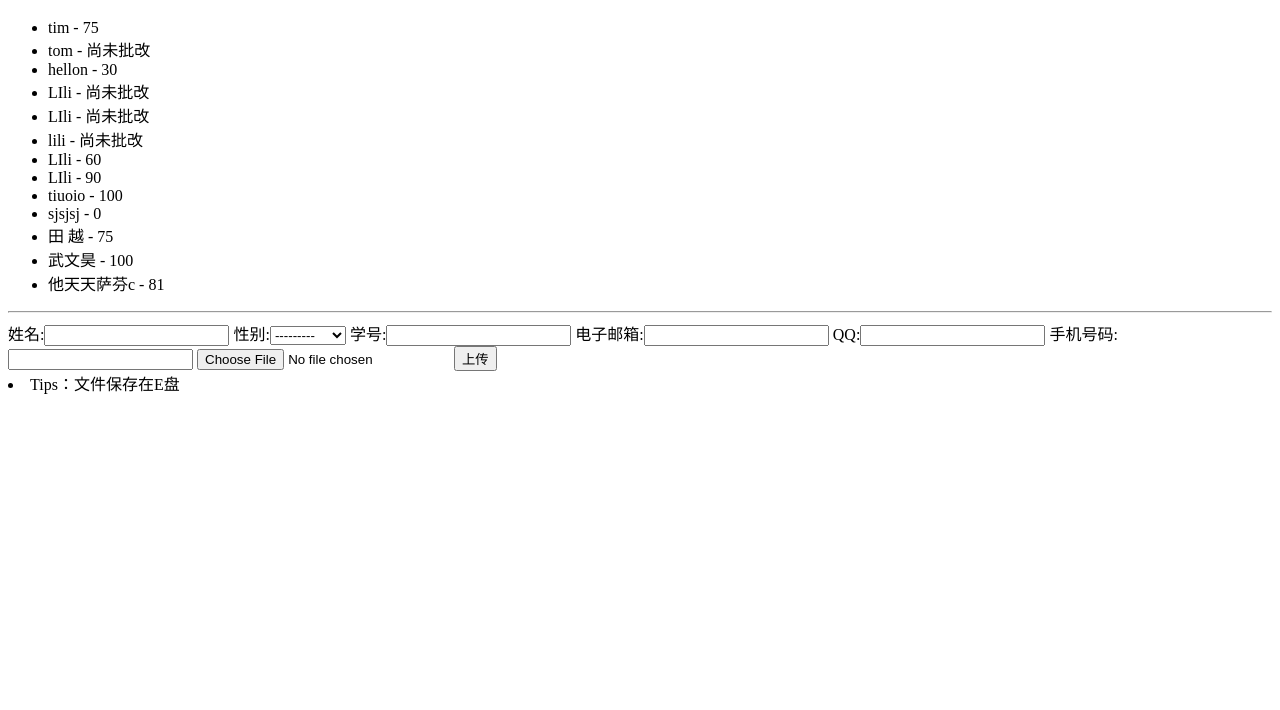
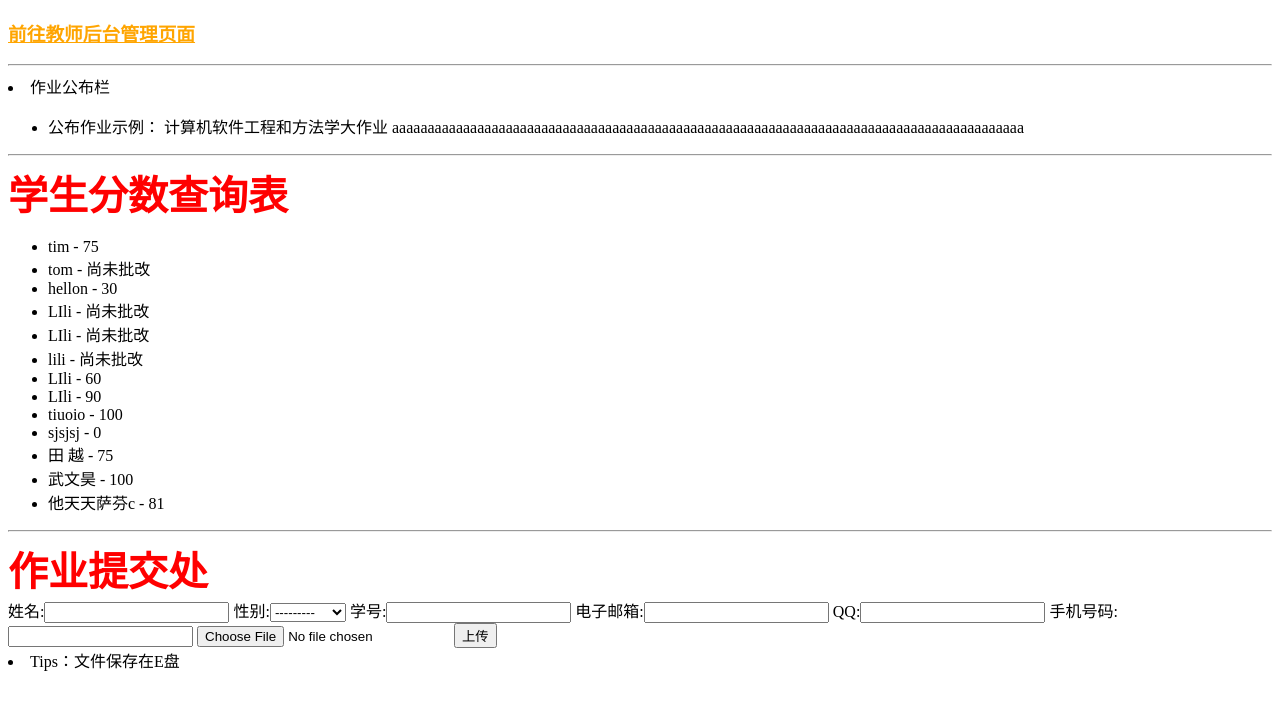
Before and after one commit to timTianWSRF/student_management, a Django app: page / in a window 1280 px wide. Shown: the top 710 px of the page. Run offline with Django 3.2, Linux system fonts and the light colour scheme; data comes from the database, SQL or seed files in the repository; both versions use the stored data as it was after the commit.

Commit message:
软件工程方法学大作业第二版
第二版在第一版的基础上实现作业发布功能

```diff
--- /dev/null
+++ b/student_sys/homework/apps.py
@@ -0,0 +1,5 @@
+from django.apps import AppConfig
+
+
+class HomeworkConfig(AppConfig):
+    name = 'homework'
--- /dev/null
+++ b/student_sys/homework/models.py
@@ -0,0 +1,16 @@
+from django.db import models
+
+
+class Homework(models.Model):
+    hw = models.TextField(default="尚未有公布的作业", verbose_name='作业公告栏')
+
+    def __str__(self):
+        return '<Homework: {}>'.format(self.hw)
+
+    class Meta:
+        verbose_name = verbose_name_plural = "HomeworkInf"
+
+    @classmethod
+    def get_all(cls):
+        return cls.objects.all()
+# Create your models here.
--- /dev/null
+++ b/student_sys/homework/views.py
@@ -0,0 +1 @@
+from django.shortcuts import render
--- a/student_sys/static/css/style.css
+++ b/student_sys/static/css/style.css
@@ -1,12 +1,14 @@
 .abc{
-    color: red;
+    color:red;
 }
 
-.def{
-    font-size:50px;
-}
+
 
 [href]
 {
     color:orange;
 }
+
+.abd{
+    font-size:40px;
+}
--- a/student_sys/student/static/css/style.css
+++ b/student_sys/student/static/css/style.css
@@ -10,3 +10,7 @@
 {
     color:orange;
 }
+
+.abd{
+    font-size:35px;
+}
--- a/student_sys/student/templates/index.html
+++ b/student_sys/student/templates/index.html
@@ -1,20 +1,26 @@
 <!DOCTYPE html>
 <html>
     <head>
+        <meta charset="UTF-8">
+        <link rel="stylesheet" type="text/css" href="/staticfiles/css/style.css">
         <title>学员管理系统</title>
     </head>
     <body>
-        <h3><a href="/admin/"></a></h3>
+        <h3><a href="/admin/">前往教师后台管理页面</a></h3><hr/>
+        <li>作业公布栏</li>
+        <ul>
+            {% for home in homeworks %}
+                <li>{{ home.hw }}</li>
+            {% endfor %}
+        </ul><hr/>
+        <b class="abc abd">学生分数查询表</b>
         <ul>
             {% for student in students %}
                 <li>{{ student.name }} - {{ student.score }}</li>
             {% endfor %}
         </ul>
         <hr/>
-        <!--<form action="/" method="POST">-->
-            <!--{%  csrf_token %}-->
-            <!--<input type="submit" value="Submit" />-->
-        <!--</form>-->
+        <b class="abc abd mid">作业提交处</b>
         <form enctype="multipart/form-data" action="/uploadFile/" method="POST">
             {% csrf_token %}
             {{ form }}
--- a/student_sys/student/views.py
+++ b/student_sys/student/views.py
@@ -5,10 +5,12 @@ from django.http import HttpResponse
 from django.http import HttpResponseRedirect
 from .forms import StudentForm
 from .models import Student
+from homework.models import Homework
 from django.urls import reverse
 
 
 def index(request):
+    homeworks = Homework.get_all()
     students = Student.get_all()
     if request.method == 'POST':
         form = StudentForm(request.POST)
@@ -19,6 +21,7 @@ def index(request):
         form = StudentForm()
 
     context = {
+        'homeworks': homeworks,
         'students': students,
         'form': form,
     }
@@ -34,6 +37,7 @@ def test2(request):
 
 
 def upload_file(request):
+    homeworks = Homework.get_all()
     students = Student.get_all()
 
     if request.method == "POST":    # 请求方法为POST时，进行处理
@@ -53,6 +57,7 @@ def upload_file(request):
             form = StudentForm()
 
         context = {
+            'homeworks': homeworks,
             'students': students,
             'form': form,
         }
--- a/student_sys/student_sys/settings.py
+++ b/student_sys/student_sys/settings.py
@@ -31,6 +31,7 @@ ALLOWED_HOSTS = ['*']
 # Application definition
 
 INSTALLED_APPS = [
+    'homework',
     'student',
     'django.contrib.admin',
     'django.contrib.auth',
```
Also changed, not shown: student_sys/homework/admin.py (added, +11 -0 lines), student_sys/db.sqlite3, student_sys/homework/__init__.py (added), student_sys/homework/migrations/0001_initial.py (added), student_sys/homework/migrations/0002_auto_20191005_0023.py (added), student_sys/homework/migrations/__init__.py (added), student_sys/homework/tests.py (renamed from student_sys/student/tests.py), student_sys/student/forms.py (line endings or trailing spaces), student_sys/student/migrations/0004_student_homework.py (added), student_sys/student/migrations/0005_remove_student_homework.py (added).
